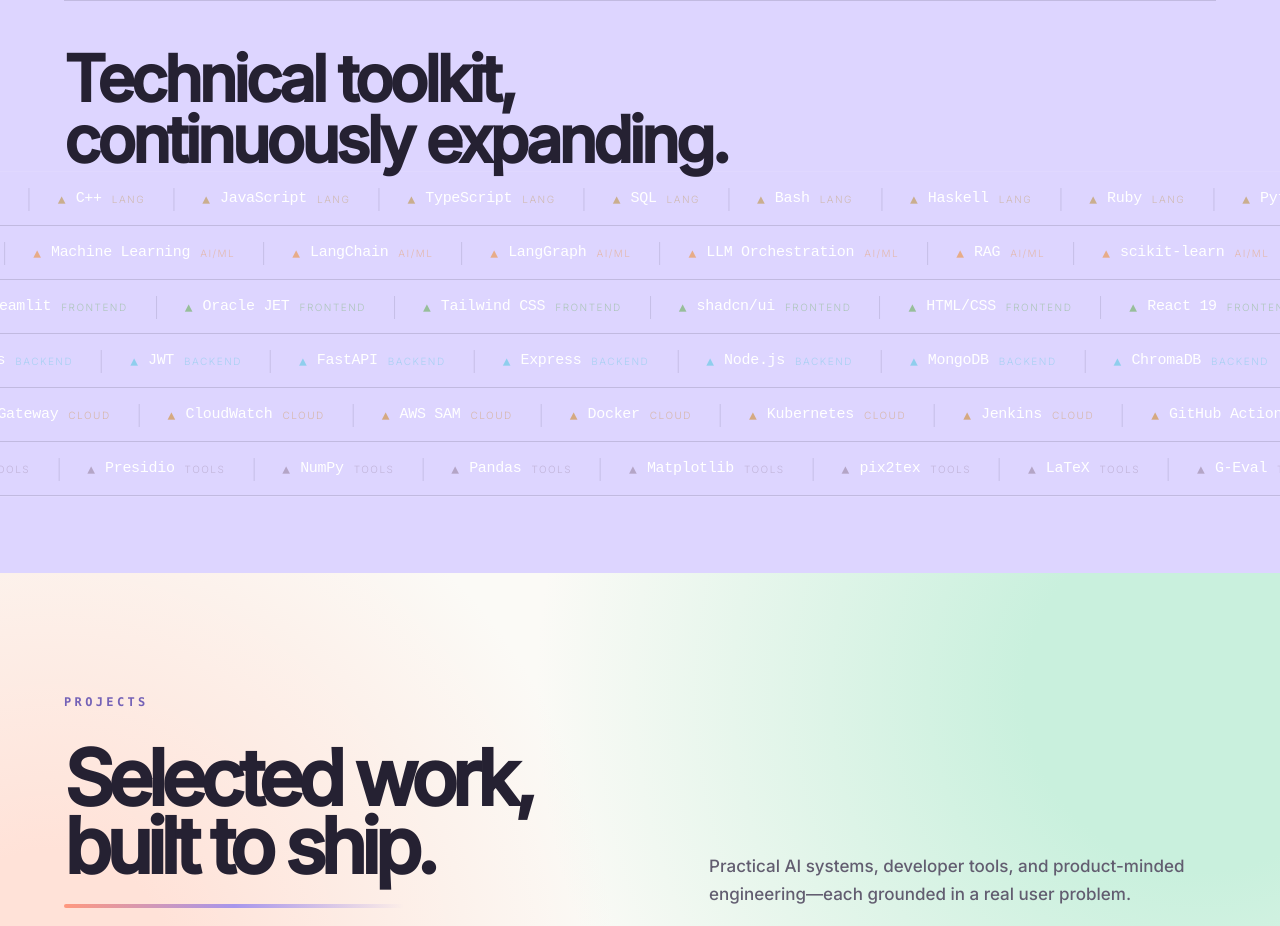
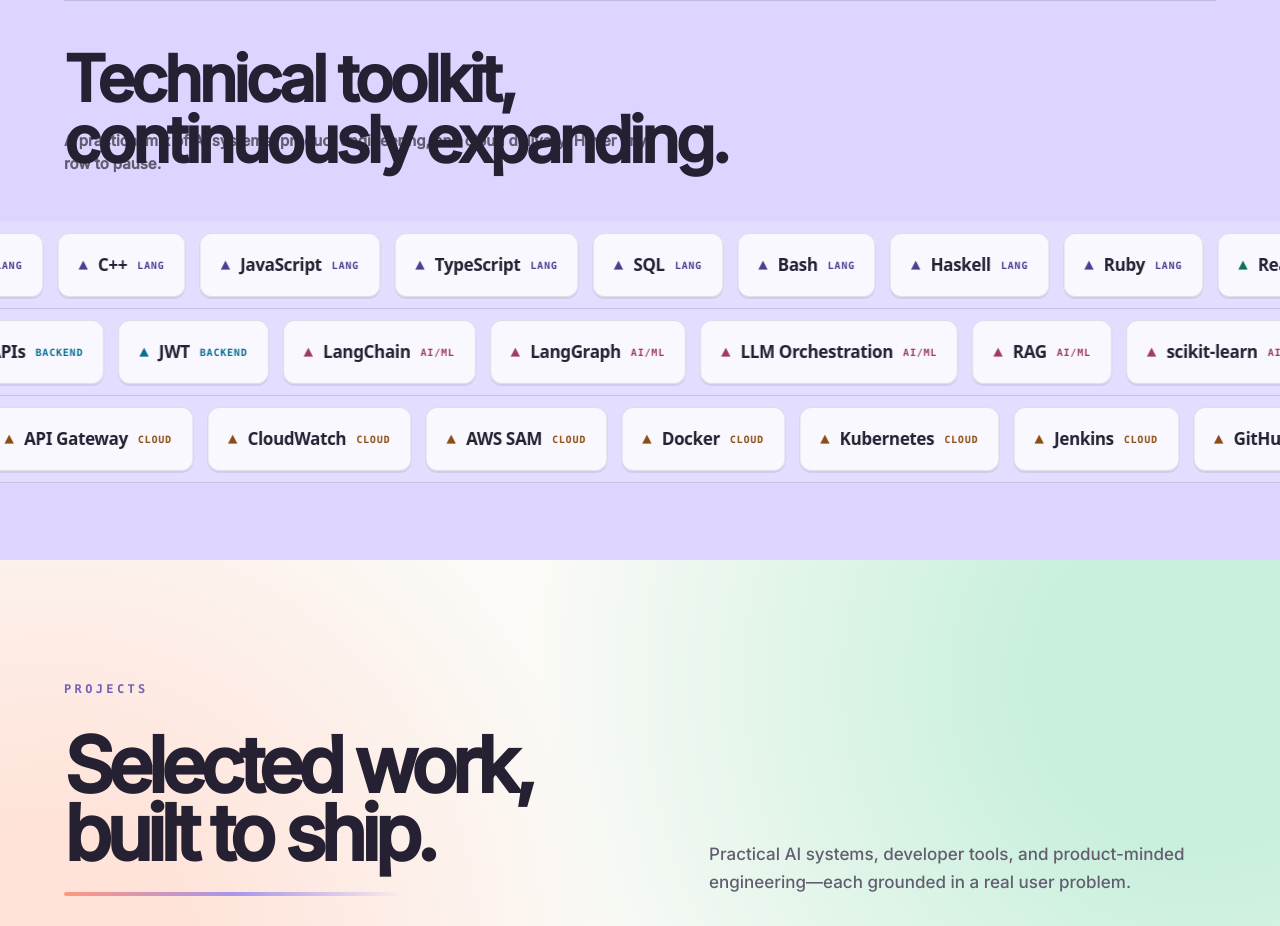
Before and after one commit to Kartik-soni18/kartik-soni18.github.io, a React (Vite) app: page / in a window 1280 px wide. Shown: the part 920-1846 px from the top of the page. Built offline with nearby package versions, Linux system fonts and the light colour scheme; no server answers.

Commit message:
improve skill slider visibility

```diff
--- a/src/index.css
+++ b/src/index.css
@@ -757,9 +757,16 @@
 #skills h2 { max-width: 780px; color: var(--ink) !important; font-family: ui-rounded, Inter, sans-serif !important; font-size: clamp(36px, 5vw, 70px) !important; font-weight: 800 !important; letter-spacing: -.06em !important; line-height: .95 !important; }
 #skills [style*="color: #dadada"] { color: var(--muted-ink) !important; font-weight: 700 !important; }
 #skills [style*="height: 1px"] { background: rgba(37, 33, 50, .15) !important; }
-.ticker-row { padding: 14px 0 !important; border-color: rgba(37, 33, 50, .15) !important; }
+.skills-slider-hint { max-width: 600px; margin: -42px 0 46px; color: var(--muted-ink); font-size: 15px; font-weight: 600; line-height: 1.55; }
+.ticker-row { padding: 11px 0 !important; border-color: rgba(37, 33, 50, .15) !important; background: rgba(255,255,255,.18); }
 .ticker-row [style*="border-right"] { border-color: rgba(37, 33, 50, .12) !important; }
-.ticker-row [style*="color: #ffffff"] { color: var(--ink) !important; font-size: 15px !important; font-weight: 700 !important; }
+.ticker-track { will-change: transform; }
+.ticker-row:hover .ticker-track { animation-play-state: paused !important; }
+.skill-ticker-item { min-height: 64px; margin: 0 7px; padding: 0 20px !important; border: 1px solid rgba(37,33,50,.15) !important; border-radius: 12px; background: rgba(255,255,255,.78); box-shadow: 0 2px 0 rgba(37,33,50,.09); }
+.skill-ticker-mark { font-size: 16px !important; font-weight: 900 !important; opacity: 1 !important; }
+.skill-ticker-name, .ticker-row [style*="color: #ffffff"] { color: var(--ink) !important; font-family: ui-sans-serif, system-ui, sans-serif !important; font-size: 17px !important; font-weight: 800 !important; letter-spacing: -.02em !important; }
+.skill-ticker-category { font-family: ui-monospace, SFMono-Regular, Menlo, monospace !important; font-size: 10px !important; font-weight: 800 !important; letter-spacing: .08em !important; opacity: 1 !important; }
+@media (max-width: 640px) { .skills-slider-hint { margin: -28px 0 36px; font-size: 14px; } .skill-ticker-item { min-height: 58px; padding: 0 15px !important; } .skill-ticker-name { font-size: 16px !important; } }
 
 .projects-section { padding: 120px clamp(20px, 5vw, 72px) 140px; background: var(--paper); }
 .projects-section::before { opacity: 1; background: radial-gradient(circle at 4% 20%, #ffe2d8 0 6%, transparent 28%), radial-gradient(circle at 94% 6%, var(--mint) 0 8%, transparent 30%); }
--- a/src/sections/SkillsTicker.tsx
+++ b/src/sections/SkillsTicker.tsx
@@ -76,12 +76,12 @@
 ];
 
 const categoryColors: Record<string, string> = {
-  Lang: '#c8aa82',
-  'AI/ML': '#e8a87c',
-  Frontend: '#8fbc8f',
-  Backend: '#87ceeb',
-  Cloud: '#d4a574',
-  Tools: '#b0a0c0',
+  Lang: '#4f3d92',
+  'AI/ML': '#a03d5e',
+  Frontend: '#08745f',
+  Backend: '#086f92',
+  Cloud: '#8a4d13',
+  Tools: '#684889',
 };
 
 function TickerRow({
@@ -117,6 +117,7 @@
         {tripled.map((skill, i) => (
           <div
             key={`${skill.name}-${i}`}
+            className="skill-ticker-item"
             style={{
               display: 'inline-flex',
               alignItems: 'center',
@@ -126,6 +127,7 @@
             }}
           >
             <span
+              className="skill-ticker-mark"
               style={{
                 fontFamily: "'Fira Code', monospace",
                 fontSize: 13,
@@ -137,6 +139,7 @@
               ▲
             </span>
             <span
+              className="skill-ticker-name"
               style={{
                 fontFamily: "'GeistMono', monospace",
                 fontSize: 15,
@@ -148,6 +151,7 @@
               {skill.name}
             </span>
             <span
+              className="skill-ticker-category"
               style={{
                 fontFamily: "'Inter', sans-serif",
                 fontSize: 10,
@@ -250,6 +254,7 @@
         >
           Technical toolkit, continuously expanding.
         </h2>
+        <p className="skills-slider-hint">A practical mix of AI systems, product engineering, and cloud delivery. Hover any row to pause.</p>
       </div>
 
       {/* Ticker rows */}
@@ -259,12 +264,9 @@
           borderBottom: '1px solid rgba(255, 255, 255, 0.08)',
         }}
       >
-        <TickerRow skills={skillsData[0]} direction="left" speed={35} />
-        <TickerRow skills={skillsData[1]} direction="right" speed={40} />
-        <TickerRow skills={skillsData[2]} direction="left" speed={30} />
-        <TickerRow skills={skillsData[3]} direction="right" speed={38} />
-        <TickerRow skills={skillsData[4]} direction="left" speed={42} />
-        <TickerRow skills={skillsData[5]} direction="right" speed={32} />
+        <TickerRow skills={[...skillsData[0], ...skillsData[2]]} direction="left" speed={72} />
+        <TickerRow skills={[...skillsData[1], ...skillsData[3]]} direction="right" speed={76} />
+        <TickerRow skills={[...skillsData[4], ...skillsData[5]]} direction="left" speed={82} />
       </div>
 
       {/* Keyframe styles */}
```
